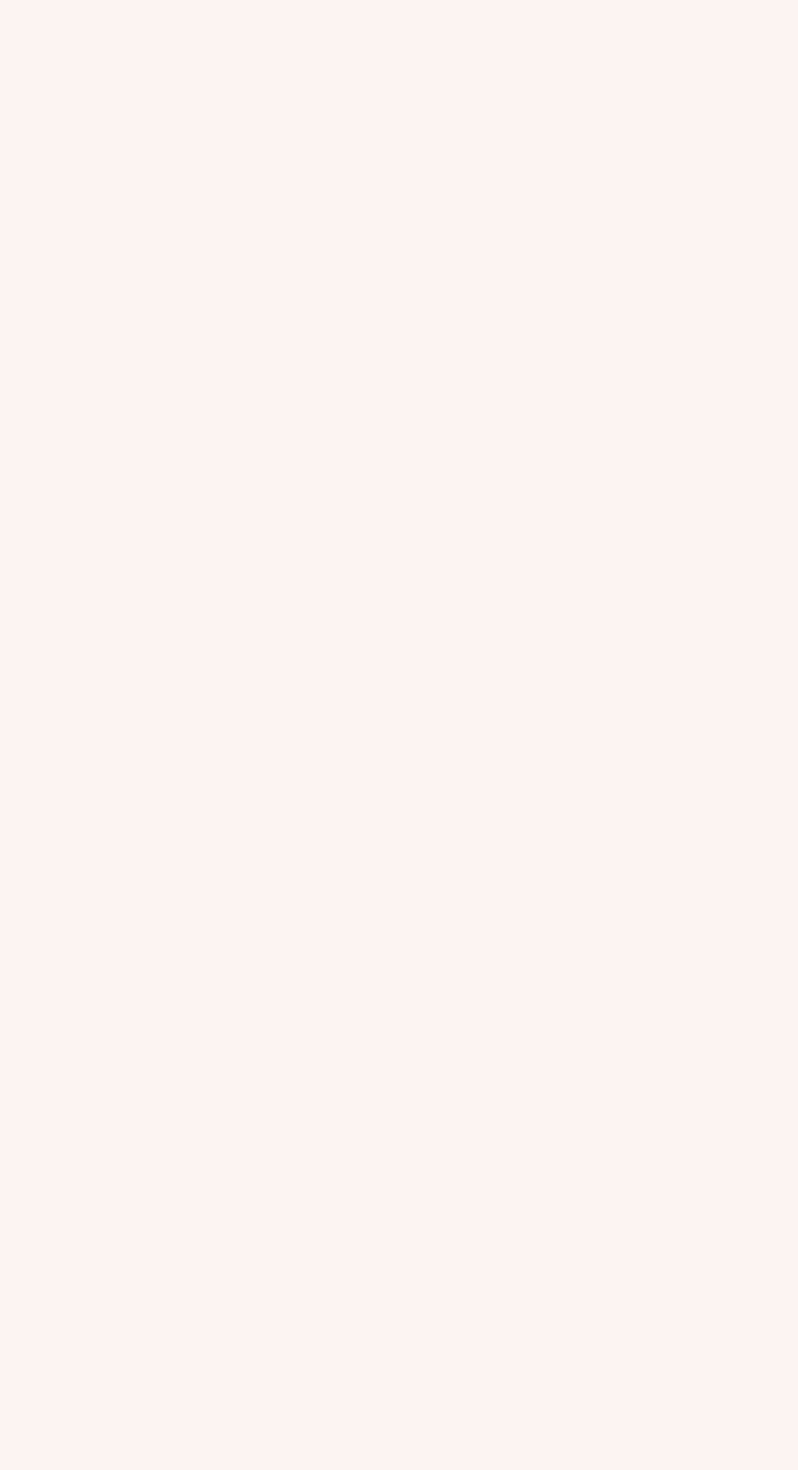
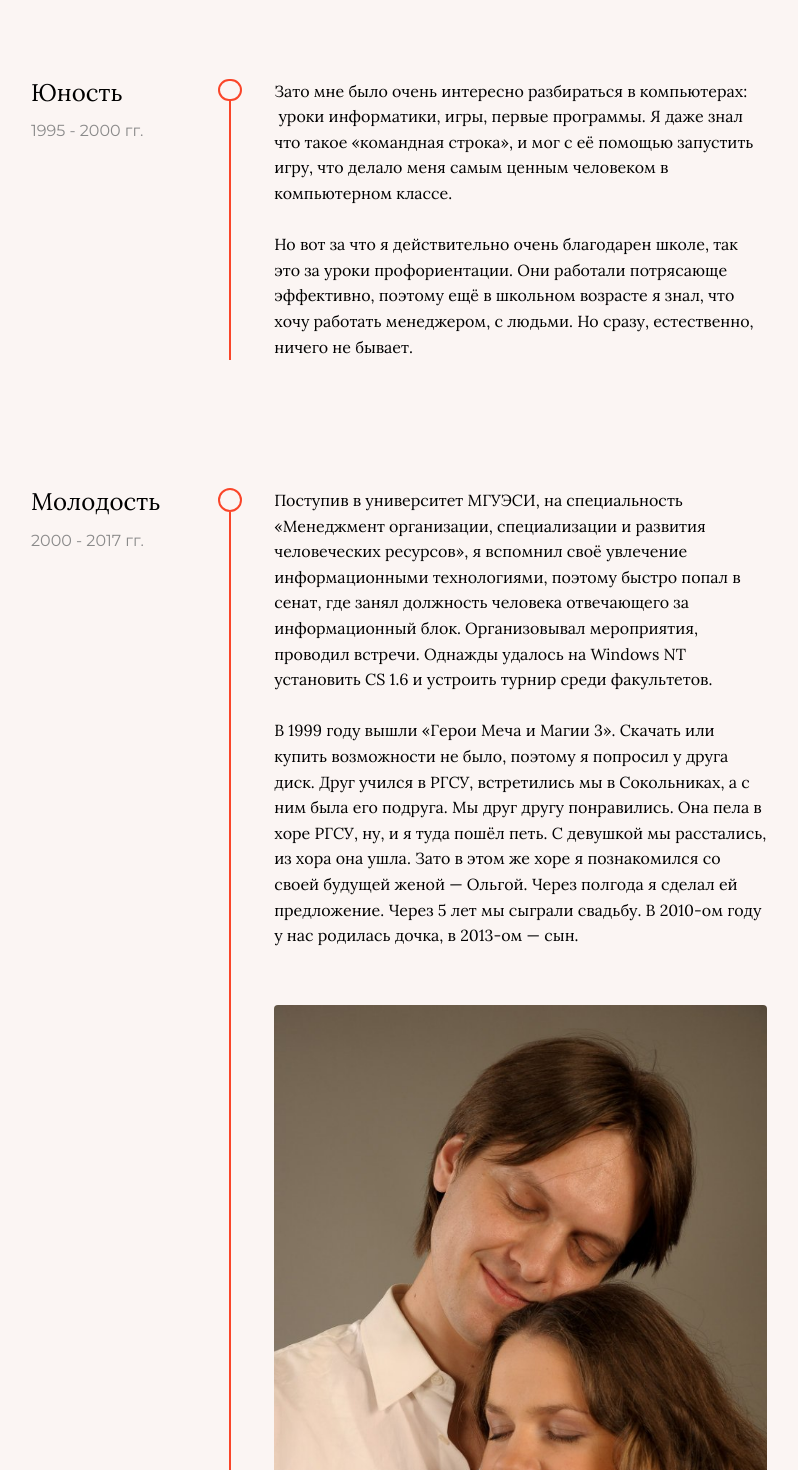
Before and after one commit to NikitaKozlov-R/kosoplechev.ru, a Vue app: page /biography in a window 1280 px wide. Shown: the part 1800-3270 px from the top of the page, without its empty margins (241-1039 px from the left). Before the commit the page ends 1296 px from the top, so only its background shows below. Built offline with nearby package versions, Linux system fonts and the light colour scheme.

Commit message:
added ks-bio-photo component & fill biography page

```diff
--- /dev/null
+++ b/src/components/biography/ks-bio-photo.vue
@@ -0,0 +1,36 @@
+<template>
+  <div class="ks-bio__bphoto">
+    <img class="ks-bio__bphoto-img" :src="url" :alt="alt" :title="alt" draggable="false" />
+  </div>
+</template>
+
+<script>
+export default {
+  props: {
+    imgUrl: {
+      required: true,
+      type: String,
+    },
+    alt: {
+      required: true,
+      type: String,
+    },
+  },
+  data() {
+    return {
+      url: require('@/assets/img/' + this.imgUrl),
+    }
+  },
+}
+</script>
+
+<style>
+.ks-bio__bphoto {
+  width: 100%;
+  margin-top: 56px;
+}
+.ks-bio__bphoto-img {
+  width: 100%;
+  border-radius: 4px;
+}
+</style>
--- a/src/views/Biography.vue
+++ b/src/views/Biography.vue
@@ -18,7 +18,80 @@
           язык.
         </p>
       </ks-bio-chapter>
+      <ks-bio-photo img-url="block-1.jpg" alt="Группа Алексея в дестском саду" />
     </div>
+    <div class="ks-bio__col">
+      <ks-bio-chapter title="Юность" timeline="1995 - 2000 гг.">
+        <p class="ks-bio__bblock-text">
+          Зато мне было очень интересно разбираться в компьютерах:  уроки информатики, игры, первые программы. Я даже
+          знал что такое «командная строка», и мог с её помощью запустить игру, что делало меня самым ценным человеком в
+          компьютерном классе.
+          <br />
+          <br />
+          Но вот за что я действительно очень благодарен школе, так это за уроки профориентации. Они работали потрясающе
+          эффективно, поэтому ещё в школьном возрасте я знал, что хочу работать менеджером, с людьми. Но сразу,
+          естественно, ничего не бывает.
+        </p>
+      </ks-bio-chapter>
+    </div>
+    <div class="ks-bio__col">
+      <ks-bio-chapter title="Молодость" timeline="2000 - 2017 гг.">
+        <p class="ks-bio__bblock-text">
+          Поступив в университет МГУЭСИ, на специальность «Менеджмент организации, специализации и развития человеческих
+          ресурсов», я вспомнил своё увлечение информационными технологиями, поэтому быстро попал в сенат, где занял
+          должность человека отвечающего за информационный блок. Организовывал мероприятия, проводил встречи. Однажды
+          удалось на Windows NT установить CS 1.6 и устроить турнир среди факультетов.
+          <br />
+          <br />
+          В 1999 году вышли «Герои Меча и Магии 3». Скачать или купить возможности не было, поэтому я попросил у друга
+          диск. Друг учился в РГСУ, встретились мы в Сокольниках, а с ним была его подруга. Мы друг другу понравились.
+          Она пела в хоре РГСУ, ну, и я туда пошёл петь. С девушкой мы расстались, из хора она ушла. Зато в этом же хоре
+          я познакомился со своей будущей женой — Ольгой. Через полгода я сделал ей предложение. Через 5 лет мы сыграли
+          свадьбу. В 2010-ом году у нас родилась дочка, в 2013-ом — сын.
+          <br />
+          <ks-bio-photo img-url="block-2.jpg" alt="Алексей с женой Ольгой" />
+          <br />
+          <br />
+          На первую работу я попал через знакомых, когда ещё учился на специалитете. Мне предложили участвовать в
+          съёмках кино. Иногда я был костюмером, иногда отвечал за реквизит. Однажды даже заменял каскадёра. Платили
+          $600 в месяц, на те времена это были большие деньги. Итогом этой работы стал фильм, где моя фамилия есть в
+          титрах: «Неверность» (2006).
+          <br />
+          <br />
+          Когда заканчивал учёбу в университете меня отправили на практику в ВЗАО "АСЭН". Поскольку с кино не сложилось,
+          место преддипломной практики и стало моей работой на следующие 5 лет. В этой компании я занимал должность
+          начальника информационно-аналитического отдела, если говорить простыми словами — эникейщика. Следил за работой
+          сервера, рассылкой почты, сетевым оборудованием.  Ну, а в свободное время я играл в ButtleField по сетке,
+          перепробовал все моды на The Elder Scrolls IV: Oblivion и так далее по списку.
+          <br />
+          <br />
+          Несмотря на то, что вроде бы работа была в большей степени связана с техникой, главное, что я вынес по
+          прошествии пяти лет – это умение отстаивать свою точку зрения. В дальнейшем мне это очень сильно пригодилось.
+        </p>
+      </ks-bio-chapter>
+      <ks-bio-photo img-url="block-3.jpg" alt="Хор РГСУ" />
+    </div>
+    <div class="ks-bio__col">
+      <ks-bio-chapter title="Зрелость" timeline="2017 - НАШИ ДНИ">
+        <p class="ks-bio__bblock-text">
+          В 2017-ом году я участвовал в конкурсе «Молодой преподаватель». Занял призовое место в одной из компетенций.
+          Волей случая в зале сидела Назарова Наталья Николаевна, на то время действующий директор Колледжа РГСУ. После
+          мероприятия она подошла и предложила встать на её место. Я был очень удивлён, даже немного испуган. Выдержал
+          мхатовскую паузу и ответил: «Да».
+          <br />
+          <br />
+          С того момента многое изменилось. Я чувствую ответственность за каждого преподавателя, студента или просто
+          работника. Когда я не хочу идти на работу, я не могу себе этого позволить, ни при каких обстоятельствах.
+          <br />
+          <br />
+          Я понял для себя одну истину – работа крупного менеджера не том, чтобы прийти и поменять всё, переделать,
+          перестроить, а в том, чтобы поддерживать весь механизм работы. Здесь, в колледже, каждый человек на своём
+          месте. Моя задача – обеспечить этому человеку всё для продуктивной и комфортной работы.
+        </p>
+      </ks-bio-chapter>
+      <ks-bio-photo img-url="block-4.jpg" alt="Актовый зал РГСУ" />
+    </div>
+    <ks-footer />
   </div>
 </template>
 
@@ -26,12 +99,16 @@
 import KsHeader from '@/components/ks-header.vue'
 import KsHeadingBio from '@/components/biography/ks-heading-bio.vue'
 import KsBioChapter from '@/components/biography/ks-bio-chapter.vue'
+import KsBioPhoto from '@/components/biography/ks-bio-photo.vue'
+import KsFooter from '@/components/ks-footer.vue'
 
 export default {
   components: {
     KsHeader,
     KsHeadingBio,
     KsBioChapter,
+    KsBioPhoto,
+    KsFooter,
   },
 }
 </script>
```
